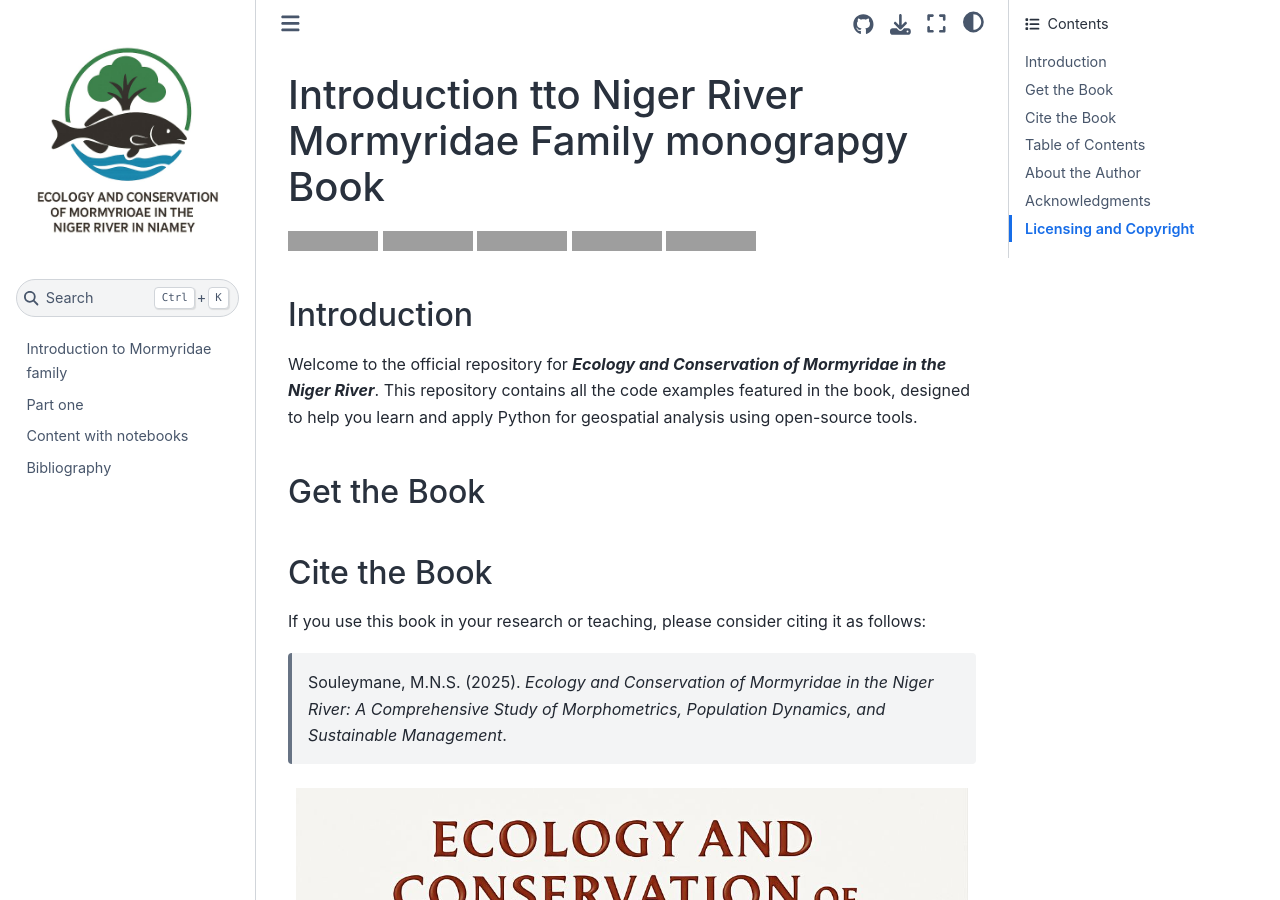
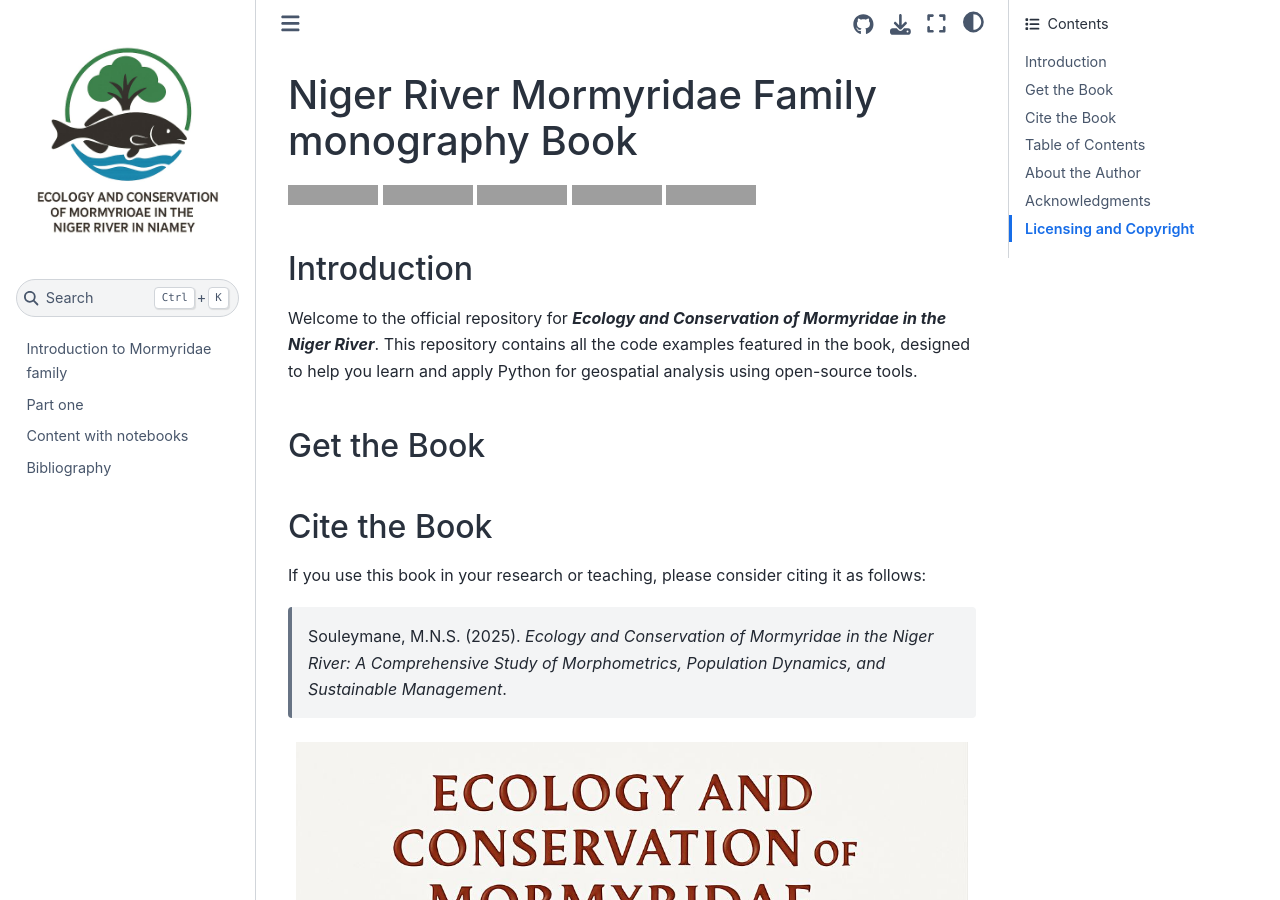
Before and after one commit to halieute/Mormyridae_family, a Jupyter Book: the page built from index.md, in a window 1280 px wide and 900 px high, cut to the strip 0-900 px from the top of the window. Built offline with Jupyter Book 1.0.4 settings and Sphinx 7.4.7 and the Sphinx Book theme 1.1.4, drawn with Linux system fonts in a browser that asks for light colours; grey boxes are pictures that could not be loaded.

Commit message:
Update index.md

```diff
--- a/index.md
+++ b/index.md
@@ -1,4 +1,4 @@
-# Introduction tto Niger River Mormyridae Family monograpgy Book
+# Niger River Mormyridae Family monography Book
 
 [![image](https://mybinder.org/badge_logo.svg)](https://mybinder.org/v2/gh/giswqs/intro-gispro/HEAD)
 [![image](https://colab.research.google.com/assets/colab-badge.svg)](https://colab.research.google.com/github/giswqs/intro-gispro/blob/main)
```
